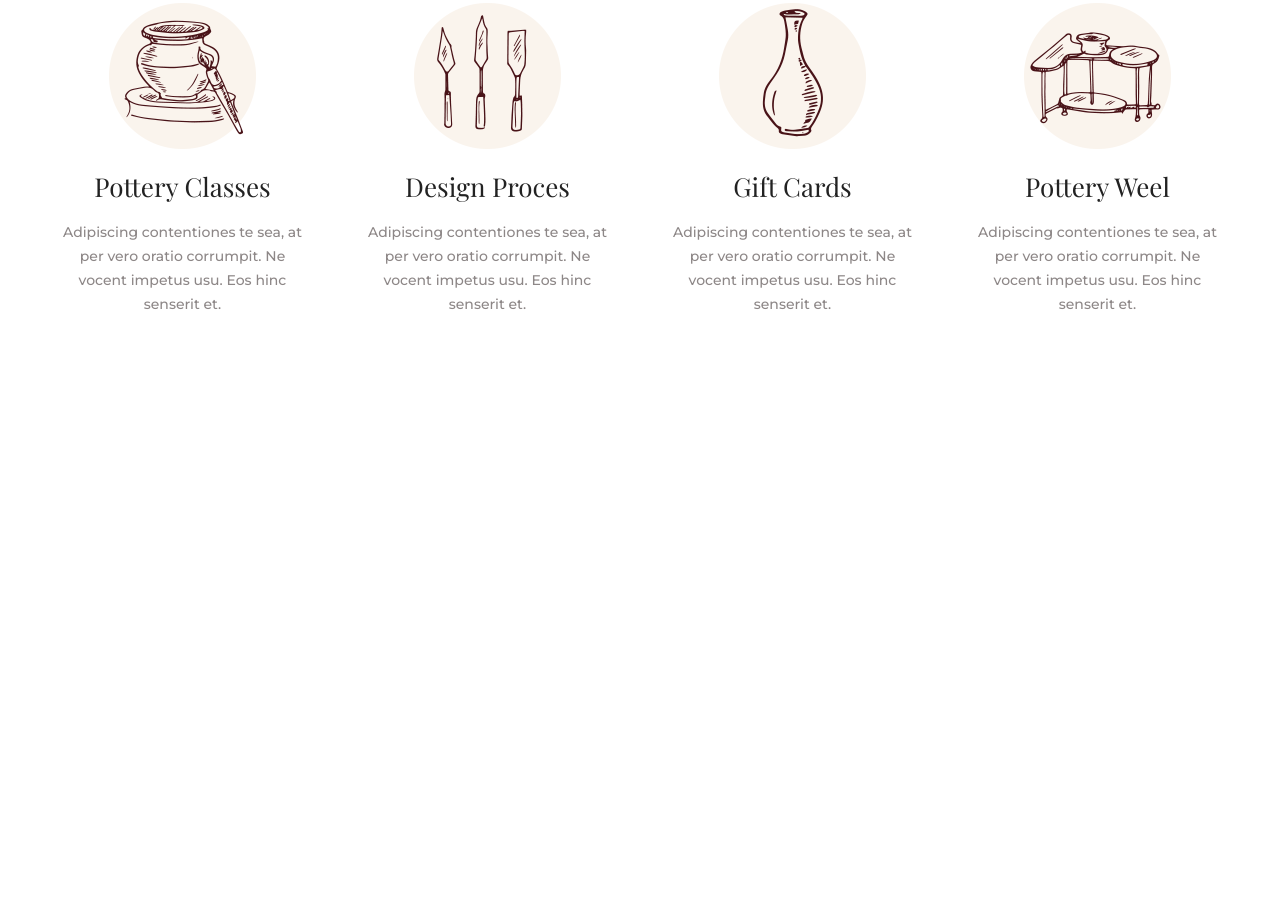
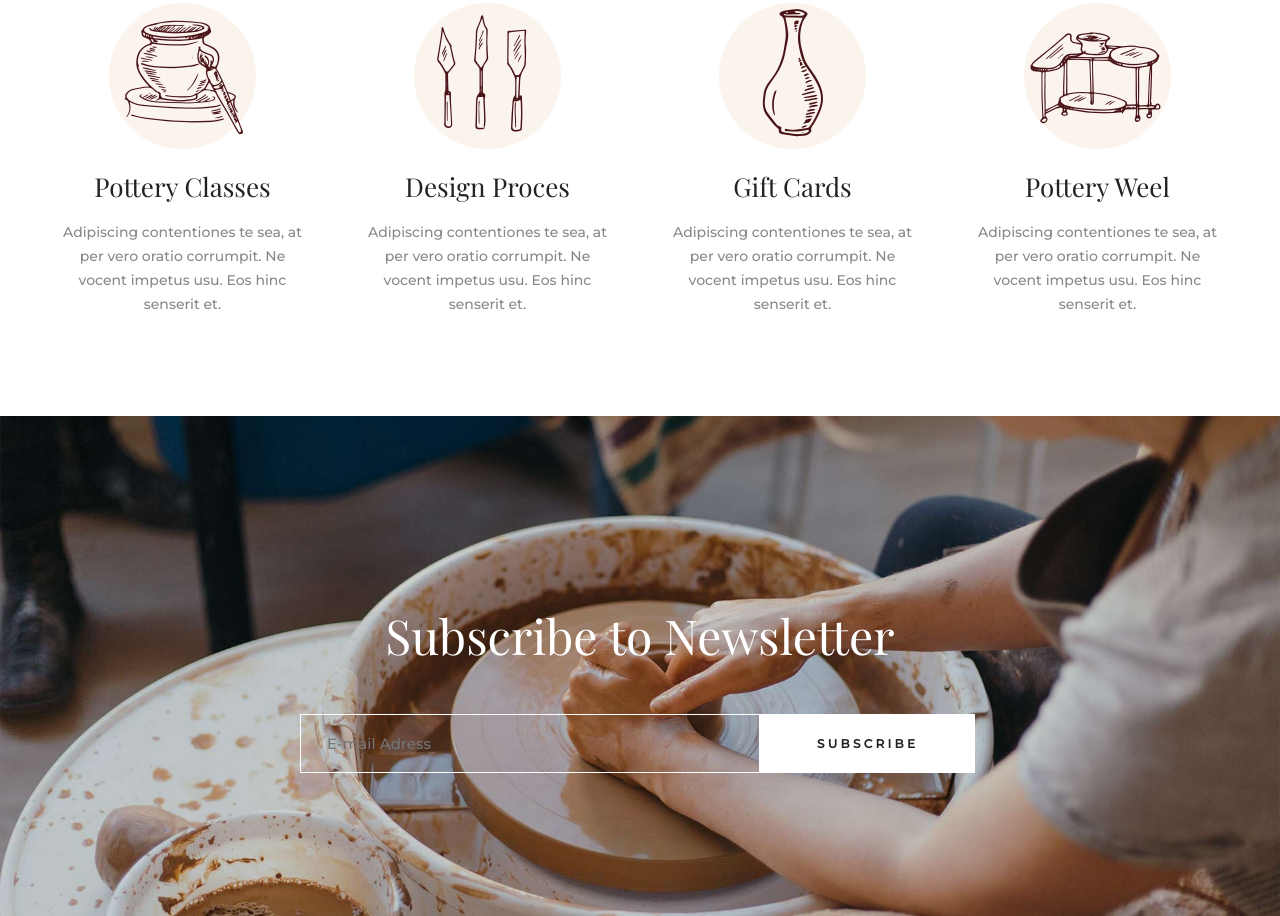
Before and after one commit to LarissaAzevedo/DesafioCSS, a website: page index.html in a window 1280 px wide. Shown: the part 897-1813 px from the top of the page. Before the commit the page ends 1313 px from the top, so only its background shows below. Drawn offline with nearby package versions, Linux system fonts and the light colour scheme; a web font is replaced by a local one.

Commit message:
add section newsletter

```diff
--- a/index.html
+++ b/index.html
@@ -81,5 +81,38 @@
       </p>
     </div>
   </section>
+
+  <!-- <section class="gallery"> -->
+  <!--   <div class="gallery__titulo-of-galery"> -->
+  <!--     <hgroup> -->
+  <!--       <h2>Our Gallery</h2> -->
+  <!--       <h6> -->
+  <!--         Adipiscing contentiones te sea, at per vero oratio corrumpit. -->
+  <!--         Ne vocent impetus usu. Eos hinc senserit et, eu eam nullam recusabo voluptatum. -->
+  <!--       </h6> -->
+  <!--     </hgroup> -->
+  <!--   </div> -->
+
+  <!--   <div class="gallery__photos"> -->
+  <!--     <div class="galellery__photos--size"> -->
+  <!--       <img src="img/home-gallery-1.jpg" alt="gallery 1"> -->
+  <!--     </div> -->
+  <!--     <img src="img/home-gallery-2.jpg" alt="gallery 2"> -->
+  <!--     <img src="img/home-gallery-3.jpg" alt="gallery 3"> -->
+  <!--     <img src="img/home-gallery-4.jpg" alt="gallery 4"> -->
+  <!--     <img src="img/home-gallery-5.jpg" alt="gallery 5"> -->
+  <!--     <img src="img/home-gallery-6.jpg" alt="gallery 6"> -->
+  <!--     <img src="img/home-gallery-7.jpg" alt="gallery 7"> -->
+  <!--     <img src="img/home-gallery-8.jpg" alt="gallery 8"> -->
+  <!--   </div> -->
+  <!-- </section> -->
+
+  <section class="newsletter">
+    <form class="newsletter__boxnews" action="#" method="get">
+      <h2>Subscribe to Newsletter</h2>
+      <input type="email" name="email" placeholder="E-mail Adress">
+      <button>Subscribe</button>
+    </form>
+  </section>
 </body>
 </html>
--- a/sass/abstract/variables.scss
+++ b/sass/abstract/variables.scss
@@ -2,9 +2,11 @@
 
 $color-brown-light: #b67453;
 
-
 $color-black-light-1: #303030;
 $color-black-light-2: #222222;
 
+$color-white-light-1: rgba(255, 255, 255, 0);
+$color-white-light-2: rgba(255, 255, 255, 1);
+$color-white: #ffffff;
 
 $color-grey-light-1: #8d8787;
--- a/sass/base/_base.scss
+++ b/sass/base/_base.scss
@@ -14,6 +14,8 @@ html {
 
 body {
   box-sizing: border-box;
+   // overflow-y: hidden;
+  overflow-x: hidden;
 }
 ol, ul {
 	list-style: none;
--- a/sass/base/_typography.scss
+++ b/sass/base/_typography.scss
@@ -50,3 +50,32 @@ body {
     text-align: center;
   }
 }
+// Newsletter
+.newsletter .newsletter__boxnews  h2 {
+  font-family: 'Playfair Display', sans-serif;
+  font-size: 48px;
+  line-height: 58px;
+  font-style: normal;
+  font-weight: 400;
+  letter-spacing: 0px;
+  text-transform: none;
+  text-align: center;
+
+}
+.newsletter .newsletter__boxnews input {
+  font-family: Montserrat;
+  font-style: normal;
+  font-size: 15px;
+  font-weight: 300;
+  letter-spacing: 0px;
+  text-transform: none;
+}
+.newsletter .newsletter__boxnews button {
+  font-family: Montserrat;
+  font-size: 12px;
+  font-style: normal;
+  font-weight: 600;
+  letter-spacing: 3.3px;
+  text-transform: uppercase;
+  line-height: 59px;
+}
--- /dev/null
+++ b/sass/layout/_newsletter.scss
@@ -0,0 +1,57 @@
+.newsletter {
+  // width: 159rem;
+  height: 50rem;
+  background-image: url(/img/home-parallax-1-1.jpg);
+  background-size: cover;
+  background-position: center center;
+  background-repeat: no-repeat;
+
+  display: flex;
+  flex-direction: column;
+  justify-content: center;
+  align-items: center;
+  align-content: center;
+
+  &__boxnews {
+    width: 70rem;
+    height: 20rem;
+
+    h2 {
+      color: $color-white;
+      padding-top: 4rem;
+    }
+    input {
+      width: 46rem;
+      height: 5.9rem;
+      background-color: $color-white-light-1;
+      border-color: $color-white;
+      color: $color-white;
+      border-width: 1px;
+      border-style: solid;
+      border-top-left-radius: 0px;
+      border-top-right-radius: 0px;
+      border-bottom-right-radius: 0px;
+      border-bottom-left-radius: 0px;
+      float: left;
+      padding-top: 20px;
+      padding-bottom: 20px;
+      padding-left: 26px;
+      margin-left: 1rem;
+      margin-top: 5rem;
+    }
+
+    button {
+      background-color: $color-white-light-2;
+      border-color: $color-white-light-1;
+      border-width: 0;
+      border-top-left-radius: 0px;
+      border-top-right-radius: 0px;
+      border-bottom-right-radius: 0px;
+      border-bottom-left-radius: 0px;
+      color: $color-black-light-2;
+      height: 59px;
+      padding: 0 57px;
+      margin-top: 5rem;
+    }
+  }
+}
--- a/sass/main.scss
+++ b/sass/main.scss
@@ -6,3 +6,71 @@
 @import "components/composition";
 
 @import "layout/header";
+@import "layout/newsletter";
+
+// .gallery{
+//   background-color: #f9f4ee;
+
+
+//   &__titulo-of-galery {
+//     display: flex;
+//     justify-content: center;
+//     // background-color: red;
+//     margin: 10rem 0 5rem 0;
+
+//     hgroup {
+//       display: flex;
+//       flex-direction: column;
+//       justify-content: center;
+//       align-items: center;
+//       // background-color: blue;
+//       width: 80rem;
+//       height: 20rem;
+
+//       margin-top: 10rem;
+
+//       h2 {
+//         font-family: 'Playfair Display', sans-serif;
+//         font-size: 4.8rem;
+//         line-height: 5.8rem;
+//         font-style: normal;
+//         font-weight: 400;
+//         letter-spacing: 0;
+//         text-transform: none;
+
+//         margin-bottom: 3rem;
+//       }
+
+//       h6 {
+//         text-align: center;
+//         color: #817d7d;
+//         font-family: 'Montserrat', sans-serif;
+//         font-size: 17px;
+//         line-height: 30px;
+//         font-style: normal;
+//         font-weight: 500;
+//         letter-spacing: 0px;
+//         text-transform: none;
+//       }
+//     }
+//   }
+
+//   &__photos {
+//     display: flex;
+//     &--size {
+//       width: 50px;
+//       background-color: red;
+//     }
+//   }
+  // &__photos {
+  //   width: 60remjj
+
+
+  //   img {
+  //     width: 60px;
+  //   }
+
+  //   display: flex;
+  //   background-color: red;
+  // }
+// }
```
Also changed, not shown: css/style.css, img/home-gallery-1.jpg (added), img/home-gallery-2.jpg (added), img/home-gallery-3.jpg (added), img/home-gallery-4.jpg (added), img/home-gallery-5.jpg (added), img/home-gallery-6.jpg (added), img/home-gallery-7.jpg (added), img/home-gallery-8.jpg (added), img/home-parallax-1-1.jpg (added).
